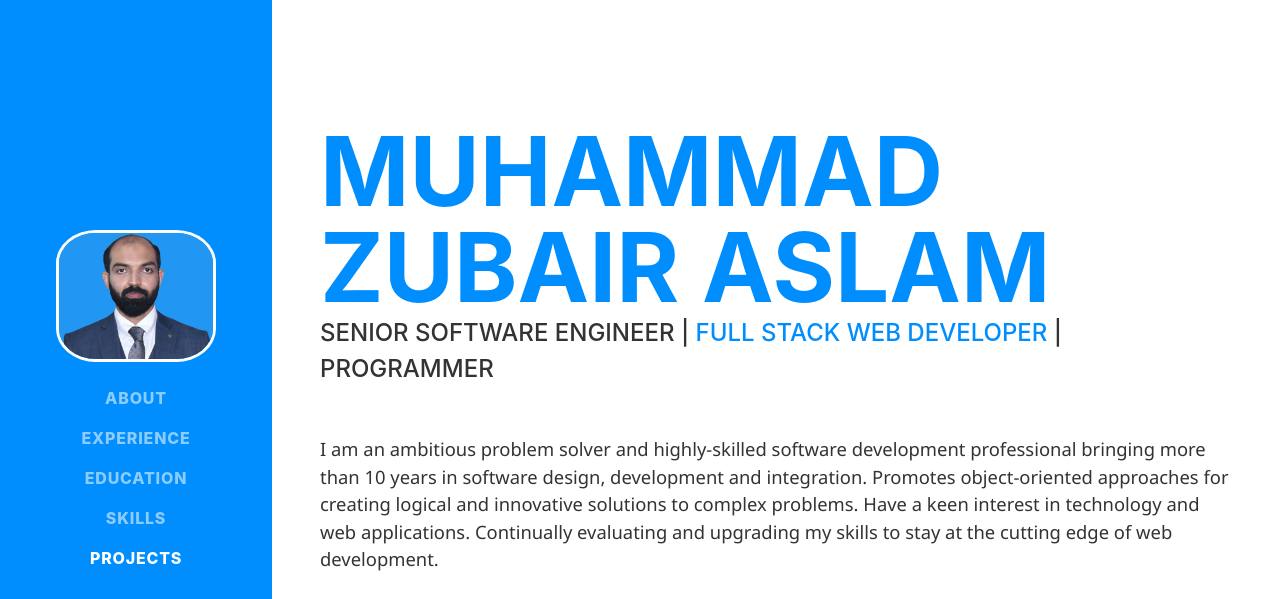
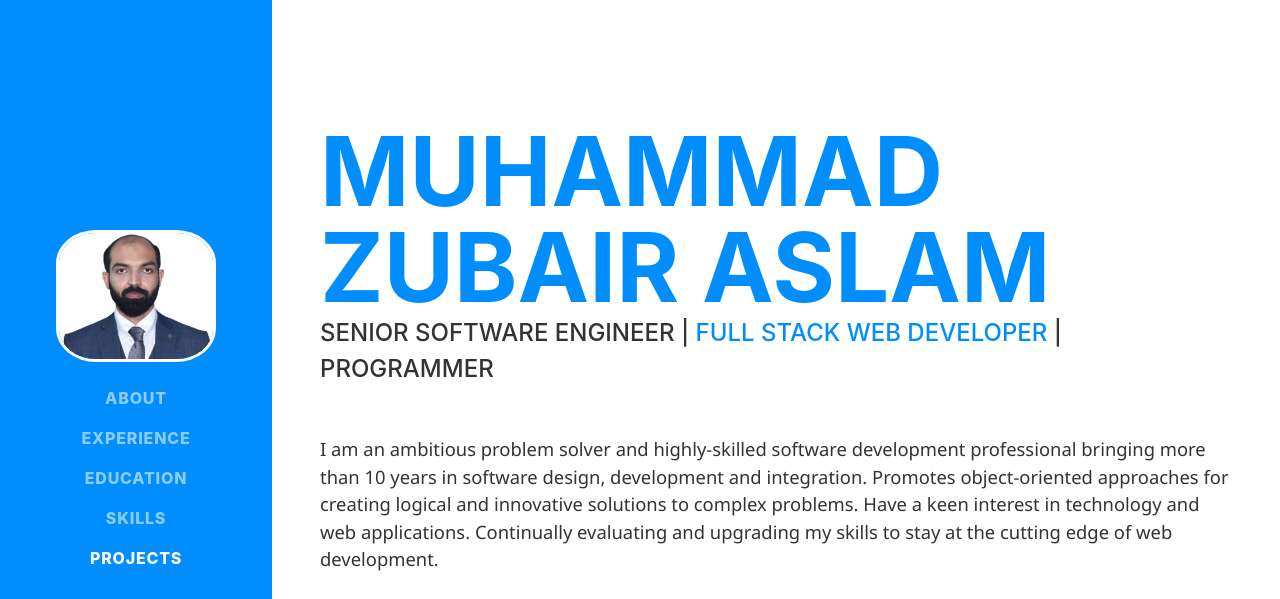
Before and after one commit to xubairaslam/portfolio, a website: page index.html in a window 1280 px wide. Shown: the top 599 px of the page. Drawn offline with nearby package versions, Linux system fonts and the light colour scheme; a web font is replaced by a local one.

Commit message:
updating profile image

```diff
--- a/index.html
+++ b/index.html
@@ -24,7 +24,7 @@
         <a class="navbar-brand js-scroll-trigger" href="#page-top">
             <span class="d-block d-lg-none">Muhammad Zubair Aslam</span>
             <span class="d-none d-lg-block"><img class="img-fluid img-profile rounded-circle mx-auto mb-2"
-                    src="assets/img/profile.jpg" alt="..." /></span>
+                    src="assets/img/profile.png" alt="..." /></span>
         </a>
         <button class="navbar-toggler" type="button" data-bs-toggle="collapse" data-bs-target="#navbarResponsive"
             aria-controls="navbarResponsive" aria-expanded="false" aria-label="Toggle navigation"><span
```
